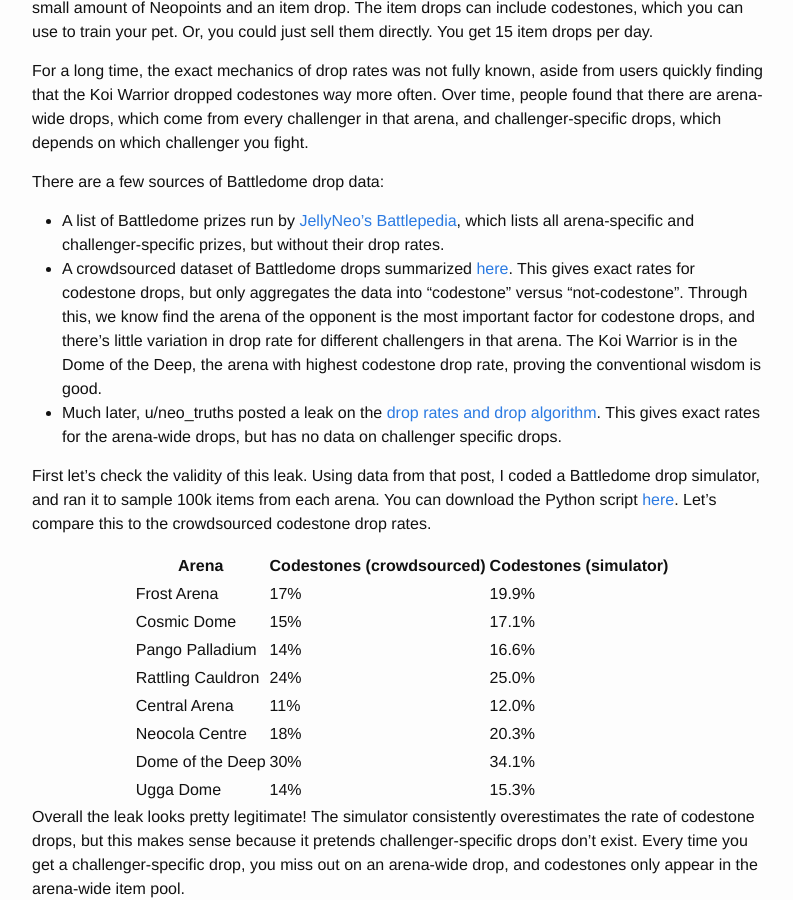
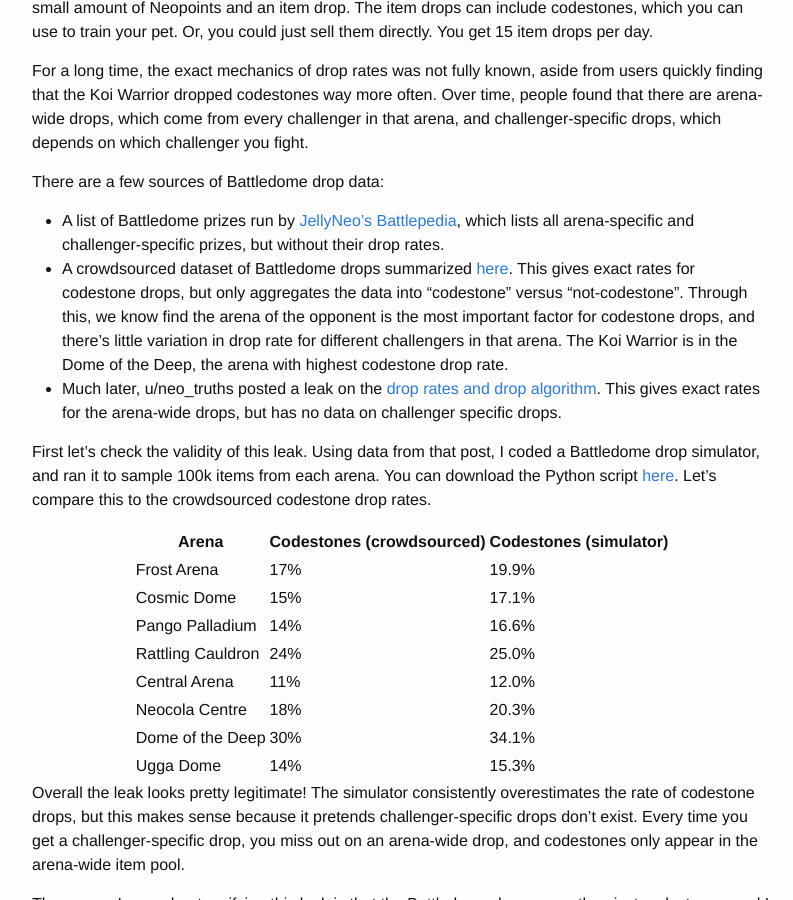
Before and after one commit to alexirpan/alexirpan.github.io, a Jekyll site: the page built from _posts/2023-11-25-neopoints-making-guide.markdown, in a window 1280 px wide and 900 px high, scrolled down 6537 px. Shown: the whole window, without its empty margins (238-1031 px from the left). Built offline with Jekyll 4.4.1, drawn with Linux system fonts in a browser that asks for light colours; nearby versions of some CDN libraries; formulas are drawn with MathJax 3; some of the changed text lies outside the part shown.

Commit message:
Small edit

```diff
--- a/_posts/2023-11-25-neopoints-making-guide.markdown
+++ b/_posts/2023-11-25-neopoints-making-guide.markdown
@@ -259,8 +259,7 @@ which lists all arena-specific and challenger-specific prizes, but without their
 This gives exact rates for codestone drops, but only aggregates the data into "codestone" versus "not-codestone".
 Through this, we know find the arena of the opponent is the most important factor for codestone drops, and
 there's little variation in drop rate for different challengers in that arena. The Koi Warrior is in
-the Dome of the Deep, the arena with highest codestone drop rate, proving the conventional wisdom
-is good.
+the Dome of the Deep, the arena with highest codestone drop rate.
 * Much later, u/neo\_truths posted a leak on the [drop rates and drop algorithm](https://www.reddit.com/r/neopets/comments/yc488a/battledome_dome_loot/).
 This gives exact rates for the arena-wide drops, but has no data on challenger specific drops.
 
```
Also changed, not shown: other parts of _posts/2023-11-25-neopoints-making-guide.markdown (+1 -1 lines).
